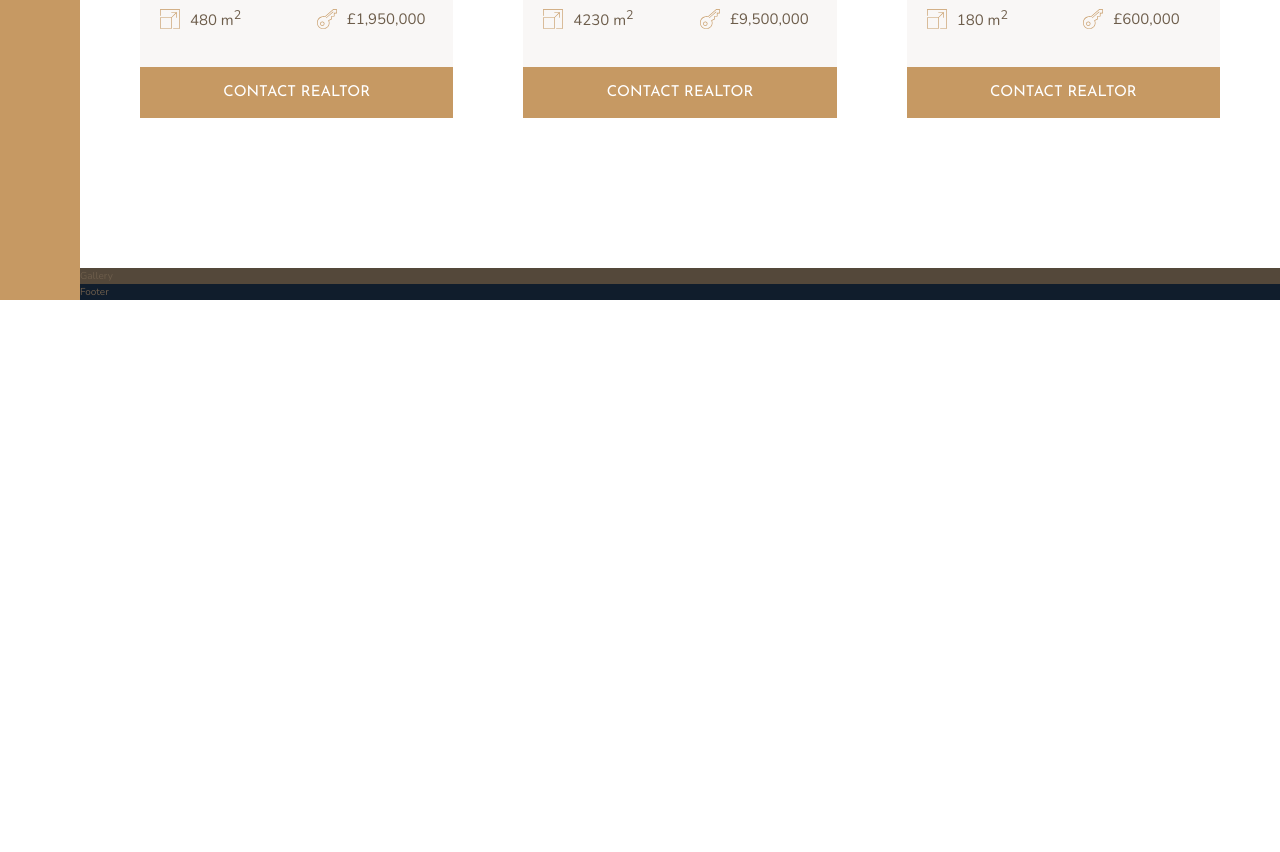
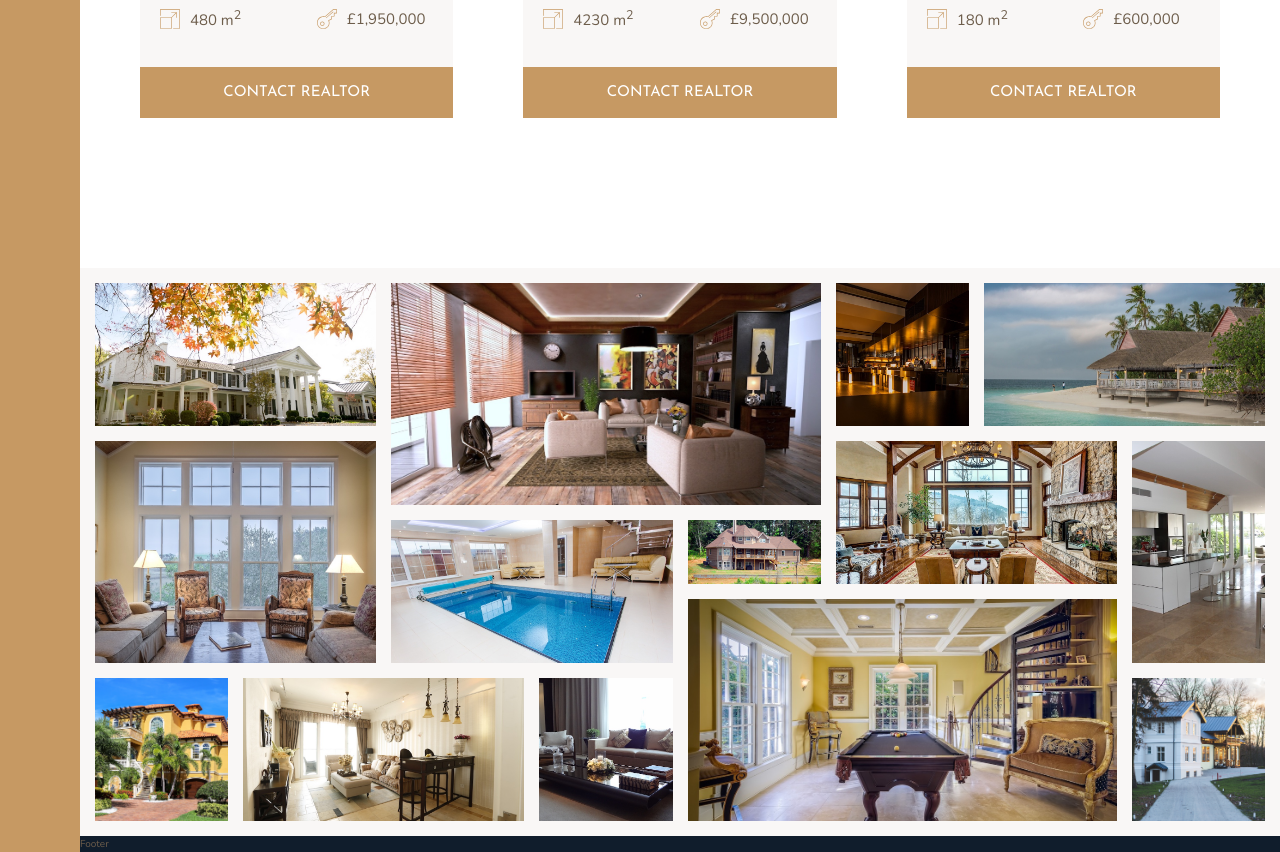
Before and after one commit to Electrolytful/Nexter, a website: page index.html in a window 1280 px wide. Shown: the part 2804-3656 px from the top of the page. Before the commit the page ends 3104 px from the top, so only its background shows below. Drawn offline with nearby package versions, Linux system fonts and the light colour scheme.

Commit message:
completed gallery section

```diff
--- a/index.html
+++ b/index.html
@@ -355,7 +355,48 @@
 
     <!-- GALLERY SECTION -->
     <section class="gallery">
-        Gallery
+        <figure class="gallery__item gallery__item--1">
+            <img src="img/gal-1.jpeg" alt="Gallery image 1" class="gallery__img">
+        </figure>
+        <figure class="gallery__item gallery__item--2">
+            <img src="img/gal-2.jpeg" alt="Gallery image 2" class="gallery__img">
+        </figure>
+        <figure class="gallery__item gallery__item--3">
+            <img src="img/gal-3.jpeg" alt="Gallery image 3" class="gallery__img">
+        </figure>
+        <figure class="gallery__item gallery__item--4">
+            <img src="img/gal-4.jpeg" alt="Gallery image 4" class="gallery__img">
+        </figure>
+        <figure class="gallery__item gallery__item--5">
+            <img src="img/gal-5.jpeg" alt="Gallery image 5" class="gallery__img">
+        </figure>
+        <figure class="gallery__item gallery__item--6">
+            <img src="img/gal-6.jpeg" alt="Gallery image 6" class="gallery__img">
+        </figure>
+        <figure class="gallery__item gallery__item--7">
+            <img src="img/gal-7.jpeg" alt="Gallery image 7" class="gallery__img">
+        </figure>
+        <figure class="gallery__item gallery__item--8">
+            <img src="img/gal-8.jpeg" alt="Gallery image 8" class="gallery__img">
+        </figure>
+        <figure class="gallery__item gallery__item--9">
+            <img src="img/gal-9.jpeg" alt="Gallery image 9" class="gallery__img">
+        </figure>
+        <figure class="gallery__item gallery__item--10">
+            <img src="img/gal-10.jpeg" alt="Gallery image 10" class="gallery__img">
+        </figure>
+        <figure class="gallery__item gallery__item--11">
+            <img src="img/gal-11.jpeg" alt="Gallery image 11" class="gallery__img">
+        </figure>
+        <figure class="gallery__item gallery__item--12">
+            <img src="img/gal-12.jpeg" alt="Gallery image 12" class="gallery__img">
+        </figure>
+        <figure class="gallery__item gallery__item--13">
+            <img src="img/gal-13.jpeg" alt="Gallery image 13" class="gallery__img">
+        </figure>
+        <figure class="gallery__item gallery__item--14">
+            <img src="img/gal-14.jpeg" alt="Gallery image 14" class="gallery__img">
+        </figure>
     </section>
 
     <!-- FOOTER -->
--- a/sass/_gallery.scss
+++ b/sass/_gallery.scss
@@ -1,5 +1,90 @@
 .gallery {
-    background-color: $color-grey-dark-1;
+    grid-column: full-start / full-end;
 
-    grid-column: full-start / full-end;
+    background-color: $color-grey-light-1;
+
+    display: grid;
+    grid-template-columns: repeat(8, 1fr);
+    grid-template-rows: repeat(7, 5vw);
+    gap: 1.5rem;
+    padding: 1.5rem;
+
+    &__item {
+        &--1 {
+            grid-row: 1 / span 2;
+            grid-column: 1 / span 2;
+        }
+
+        &--2 {
+            grid-row: 1 / span 3;
+            grid-column: 3 / span 3;
+        }
+
+        &--3 {
+            grid-row: 1 / span 2;
+            grid-column: 6 / 7;
+        }
+
+        &--4 {
+            grid-row: 1 / span 2;
+            grid-column: 7 / span 2;
+        }
+
+        &--5 {
+            grid-row: 3 / span 3;
+            grid-column: 1 / span 2;
+        }
+
+        &--6 {
+            grid-row: 4 / span 2;
+            grid-column: 3 / span 2;
+        }
+
+        &--7 {
+            grid-row: 4 / 5;
+            grid-column: 5 / 6;
+        }
+
+        &--8 {
+            grid-row: 3 / span 2;
+            grid-column: 6 / span 2;
+        }
+
+        &--9 {
+            grid-row: 3 / span 3;
+            grid-column: 8 / -1;
+        }
+
+        &--10 {
+            grid-row: 6 / span 2;
+            grid-column: 1 / 2;
+        }
+
+        &--11 {
+            grid-row: 6 / span 2;
+            grid-column: 2 / span 2;
+        }
+
+        &--12 {
+            grid-row: 6 / span 2;
+            grid-column: 4 / 5;
+        }
+
+        &--13 {
+            grid-row: 5 / span 3;
+            grid-column: 5 / span 3;
+        }
+
+        &--14 {
+            grid-row: 6 / span 2;
+            grid-column: 8 / -1;
+        }
+    }
+
+    &__img {
+        display: block;
+        width: 100%;
+        height: 100%;
+        object-fit: cover;
+    }
 }
```
Also changed, not shown: css/styles.css.
